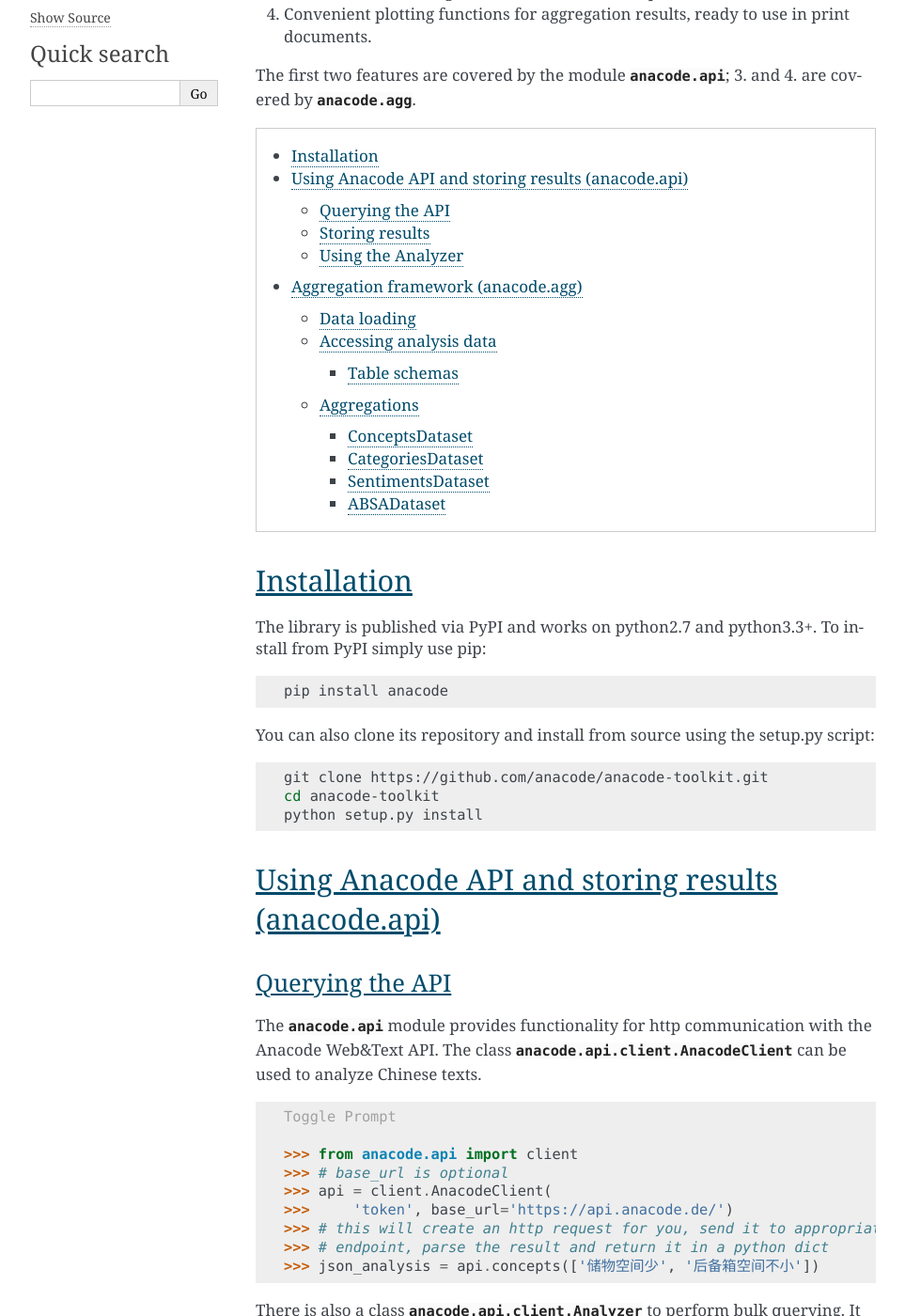
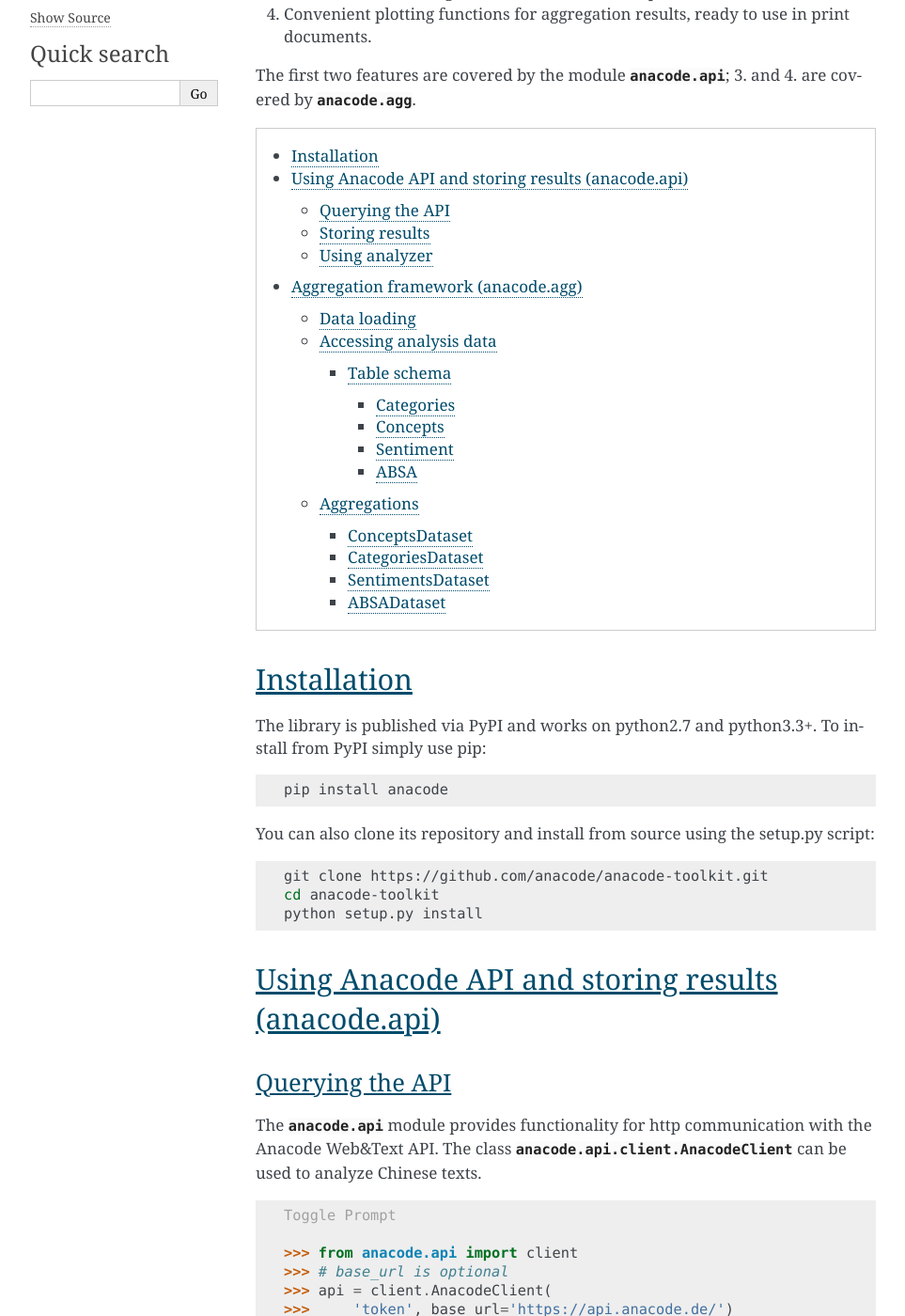
Before and after one commit to anacode/anacode-toolkit, a Sphinx documentation site: the page built from docs/source/intro.rst, in a window 1280 px wide and 1400 px high, scrolled down 331 px. Shown: the whole window at 94% size, without its empty margins (148-1111 px from the left). Built offline with Sphinx 7.4.7, drawn with Linux system fonts in a browser that asks for light colours; some of the changed text lies outside the part shown.

Commit message:
Changed headings markup to match sphinx convention

```diff
--- a/docs/source/index.rst
+++ b/docs/source/index.rst
@@ -4,7 +4,7 @@
    contain the root `toctree` directive.
 
 Welcome to anacode's documentation!
-===================================
+###################################
 
 Contents:
 
@@ -16,7 +16,7 @@
 
 
 Indices and tables
-==================
+******************
 
 * :ref:`genindex`
 * :ref:`modindex`
--- a/docs/source/intro.rst
+++ b/docs/source/intro.rst
@@ -2,7 +2,7 @@
 .. _intro:
 
 Anacode Toolkit
-***************
+###############
 
 This library is a helper tool for users of the
 `Anacode Web&Text API <https://api.anacode.de>`_, a REST API for Chinese
@@ -24,7 +24,7 @@
 
 
 Installation
-~~~~~~~~~~~~
+************
 
 The library is published via PyPI and works on python2.7 and
 python3.3+. To install from PyPI simply use pip:
@@ -43,10 +43,10 @@
 
 
 Using Anacode API and storing results (anacode.api)
-~~~~~~~~~~~~~~~~~~~~~~~~~~~~~~~~~~~~~~~~~~~~~~~~~~~
+***************************************************
 
 Querying the API
-----------------
+================
 
 The :mod:`anacode.api` module provides functionality for http communication with the Anacode Web&Text API.
 The class :class:`anacode.api.client.AnacodeClient` can be used to analyze Chinese texts.
@@ -68,7 +68,7 @@
 
 
 Storing results
----------------
+===============
 
 Since there is no analysis tool that can analyse arbitrary json schemas well,
 the toolkit offers a simple way to convert lists of API json results to a standard SQL-like
@@ -120,8 +120,8 @@
 
 .. _using-analyzer:
 
-Using the Analyzer
-------------------
+Using analyzer
+==============
 
 If you want to analyze a larger number of texts and store
 the analysis results to a csv file, you can use the
@@ -169,10 +169,10 @@
 
 
 Aggregation framework (anacode.agg)
-~~~~~~~~~~~~~~~~~~~~~~~~~~~~~~~~~~
+***********************************
 
 Data loading
-------------
+============
 
 The Anacode Toolkit provides the :class:`anacode.agg.aggregation.DatasetLoader` for
 loading analysed data from different formats:
@@ -221,7 +221,7 @@
 
 
 Accessing analysis data
------------------------
+=======================
 
 There are two ways to access the analysis results from
 :class:`DatasetLoader <anacode.agg.aggregation.DatasetLoader>`. First, you can access
@@ -238,10 +238,14 @@
 
 .. _analysed-schema:
 
-Table schemas
-'''''''''''''
+Table schema
+------------
 
 In this section, we describe the table schema of the analysis results for each of the four calls.
+
+
+Categories
+""""""""""
 
 **categories.csv**
 
@@ -255,6 +259,10 @@
 - *probability* - float in range <0.0, 1.0>
 
 The probabilities for all categories for a given text sum up to 1.
+
+
+Concepts
+""""""""
 
 **concepts.csv**
 
@@ -279,6 +287,10 @@
 Note that if expression is used multiple times in original text there will be
 multiple rows with it in this file.
 
+
+Sentiment
+"""""""""
+
 **sentiment.csv**
 
 - *doc_id* - document id generated incrementally
@@ -286,6 +298,10 @@
 - *negative* - probability that this post has negative sentiment
 
 Positive and negative probabilities sum up to 1.
+
+
+ABSA
+""""
 
 **absa_entities.csv**
 
@@ -347,7 +363,7 @@
 
 
 Aggregations
-------------
+============
 
 The Anacode Toolkit provides set of common aggregations over the analysed
 data. These are accessible from the four subclasses of
@@ -368,7 +384,7 @@
 
 
 ConceptsDataset
-'''''''''''''''
+---------------
 
 .. _concept_frequency_agg:
 
@@ -557,7 +573,7 @@
 
 
 CategoriesDataset
-'''''''''''''''''
+-----------------
 
 - :func:`main_topic() <anacode.agg.aggregation.CategoriesDataset.main_topic>`
 
@@ -570,7 +586,7 @@
      'auto'
 
 SentimentsDataset
-'''''''''''''''''
+-----------------
 
 - :func:`average_sentiment() <anacode.agg.aggregation.SentimentDataset.average_sentiment>`
 
@@ -584,7 +600,7 @@
 
 
 ABSADataset
-'''''''''''
+-----------
 
 - :func:`entity_frequency(entity, entity_type='', normalize=False) <anacode.agg.aggregation.ABSADataset.entity_frequency>`
 
```
Also changed, not shown: docs/source/code.rst (+7 -7 lines).
